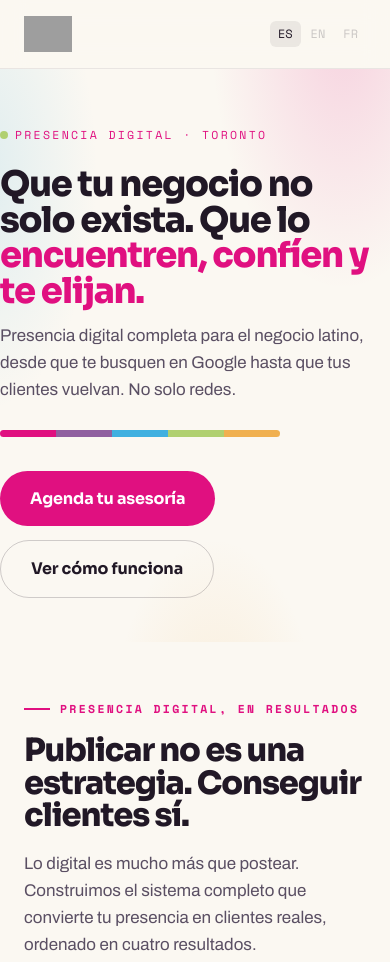
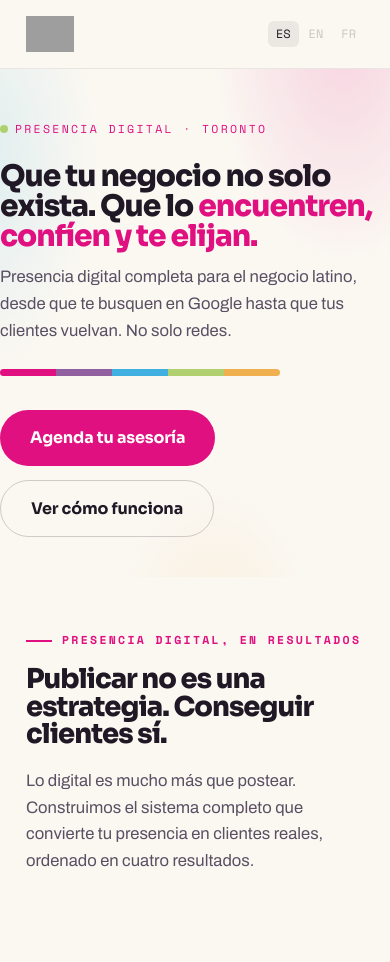
Before and after one commit to nattimclean/artistique-carte, a plain HTML site: page es/digital.html in a window 390 px wide. Shown: the top 962 px of the page. Drawn offline with nearby package versions, Linux system fonts and the light colour scheme; grey boxes are pictures that could not be loaded.

Commit message:
Update styles.css

```diff
--- a/assets/styles.css
+++ b/assets/styles.css
@@ -94,6 +94,7 @@ h2.big{font-size:clamp(2rem,4.8vw,3.4rem);max-width:20ch;margin-bottom:18px}
 .roof .spectrum{width:5px;height:64px;flex-direction:column;margin:14px 0}
 .roof .rt{font-family:'Sora',sans-serif;font-weight:700;font-size:1.02rem;color:var(--violet-d);line-height:1.2;letter-spacing:-.02em}
 @media(max-width:800px){.roof{padding:22px 0}.roof .spectrum{width:64px;height:5px;flex-direction:row}}
+.worlds-cta{display:flex;flex-wrap:wrap;gap:14px;justify-content:center;margin-top:40px}
 
 .outcomes{background:var(--cream)}
 .outcomes h2.big{max-width:22ch}
@@ -244,4 +245,17 @@ footer{background:var(--plum-deep);color:rgba(247,241,232,.6);padding:52px 0 30p
 
 .rv{opacity:0;transform:translateY(24px);transition:opacity .7s ease,transform .7s cubic-bezier(.2,.8,.2,1)}
 .rv.in{opacity:1;transform:none}
+/* refinamiento móvil: más aire, títulos que no tocan el borde */
+@media(max-width:600px){
+  .wrap{padding:0 26px}
+  .hero h1{font-size:clamp(1.95rem,8.2vw,2.6rem)}
+  .hero.slim h1{font-size:clamp(1.85rem,7.6vw,2.4rem)}
+  h2.big{font-size:clamp(1.65rem,7vw,2.2rem)}
+  .why-punch{font-size:clamp(1.35rem,5.6vw,1.9rem)}
+  .hero .sub,.lead{font-size:1.04rem}
+  .hero-inner{padding:46px 0 40px}
+  section{padding:54px 0}
+  .worlds-cta .btn{flex:1;min-width:150px;text-align:center}
+}
+
 @media(prefers-reduced-motion:reduce){.rv{opacity:1;transform:none;transition:none}.spectrum.grow span{animation:none;transform:none}html{scroll-behavior:auto}}
```
